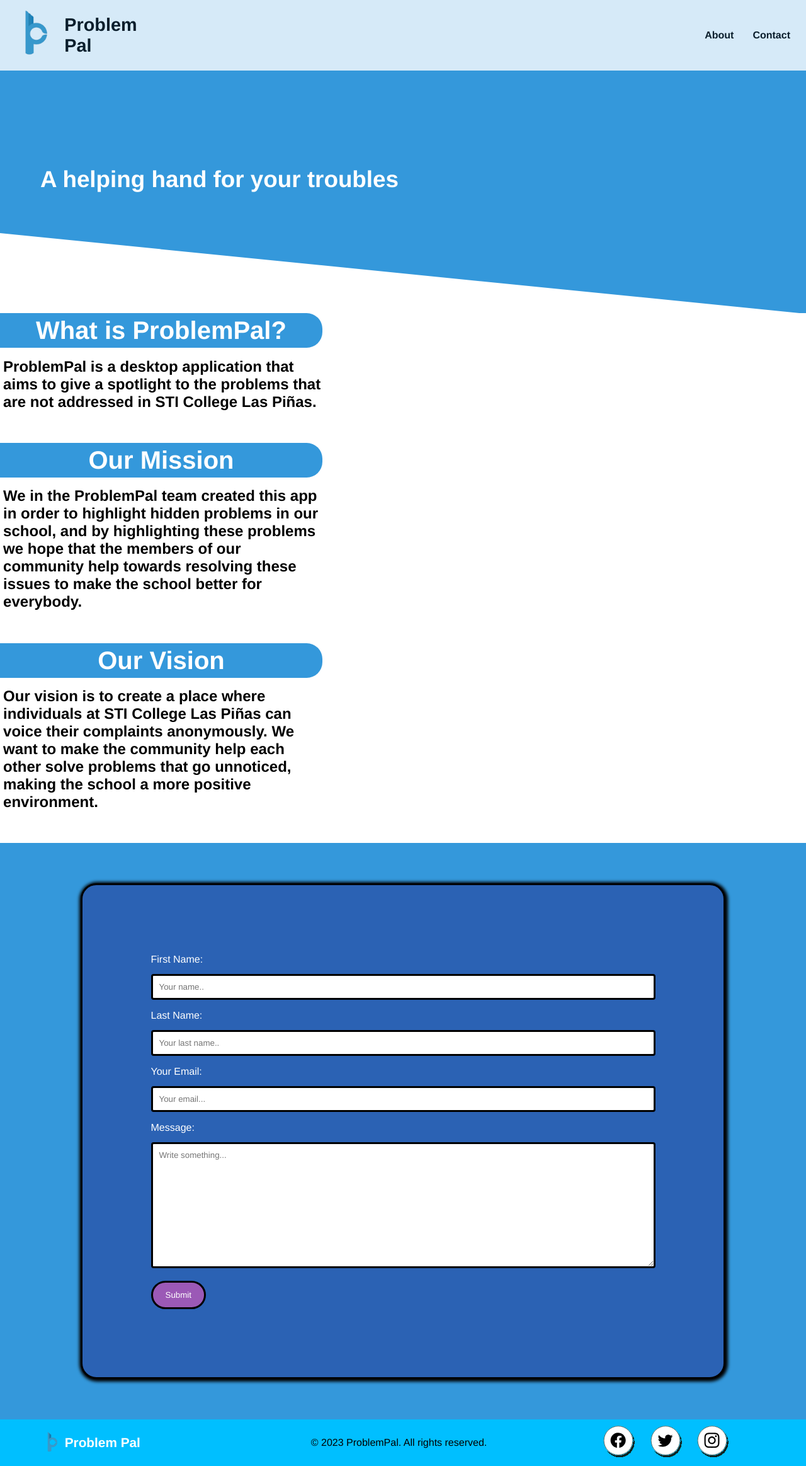
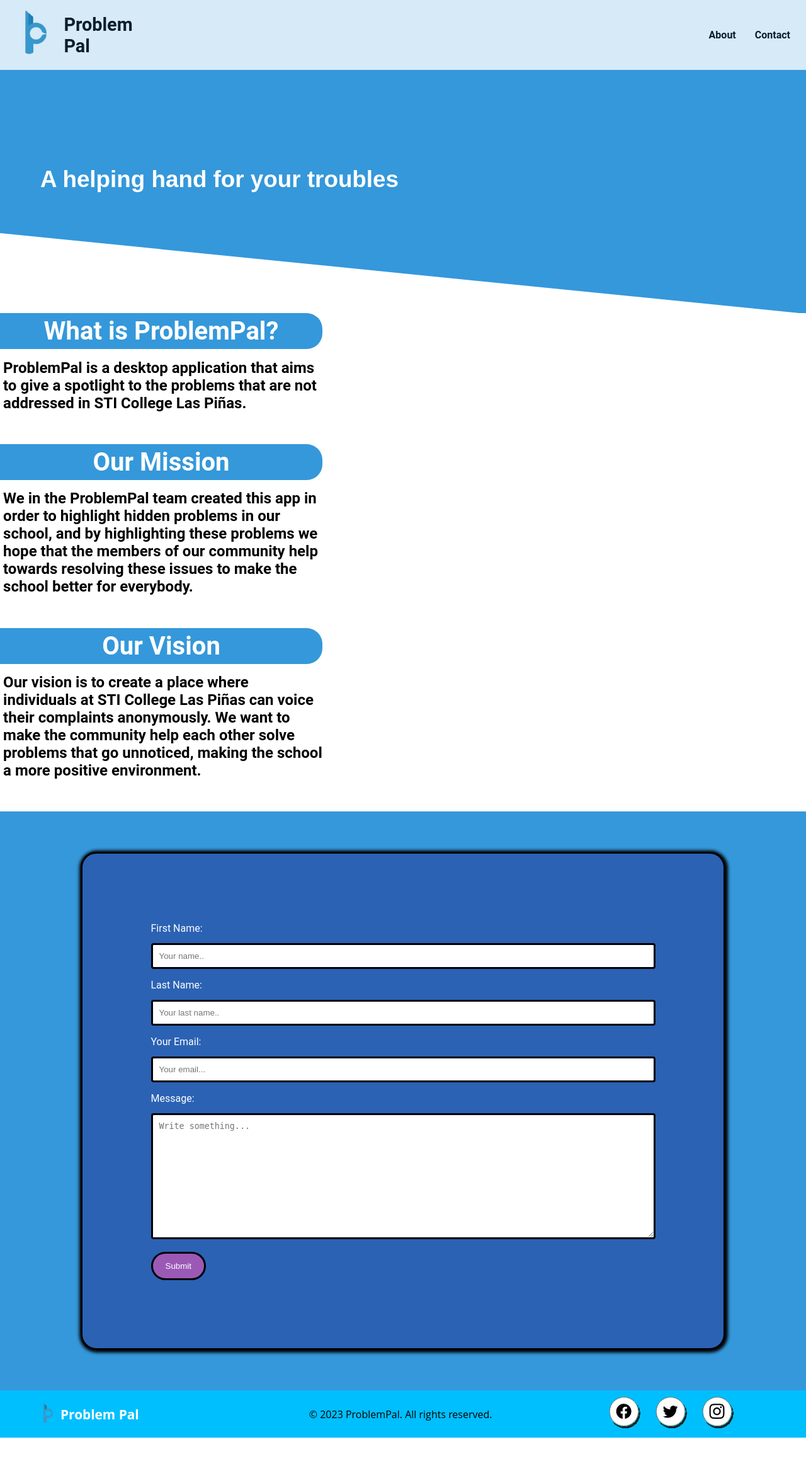
Before and after one commit to 2DPP/2DPP.github.io, a PHP site: page / in a window 1280 px wide. Shown: the whole page at 63% size. After the commit the page ends 2282 px from the top, so only its background shows below. Run offline with PHP 8.4, Linux system fonts and the light colour scheme.

Commit message:
Update style.css

```diff
--- a/iLS/Styles/style.css
+++ b/iLS/Styles/style.css
@@ -3,7 +3,7 @@
     margin: 0;
     padding: 0;
     box-sizing: border-box;
-    font-family: 'Helvetica', Arial, sans-serif;
+
 }
 
 
@@ -16,6 +16,7 @@ html {
 /* Body styling */
 body {
     background-color: #3498DB;
+    font-family: 'Roboto', sans-serif;
 }
 
 /* Header styling */
@@ -110,6 +111,7 @@ nav a {
 h2 {
     color: white;
     font-size: 230%;
+    font-family: 'Montserrat', sans-serif;
 }
 
 /* Slant effect styling */
@@ -255,6 +257,7 @@ footer {
     background-color: #00BFFF;
     display: flex;
     justify-content:center;
+    font-family: 'Open Sans', sans-serif;
 
 
 }
@@ -292,6 +295,7 @@ footer {
 /* Copyright text styling */
 #copyright {
     text-align: center;
+    font-family: 'Open Sans', sans-serif;
 }
 #icons {
     margin-right: 5%;
```
